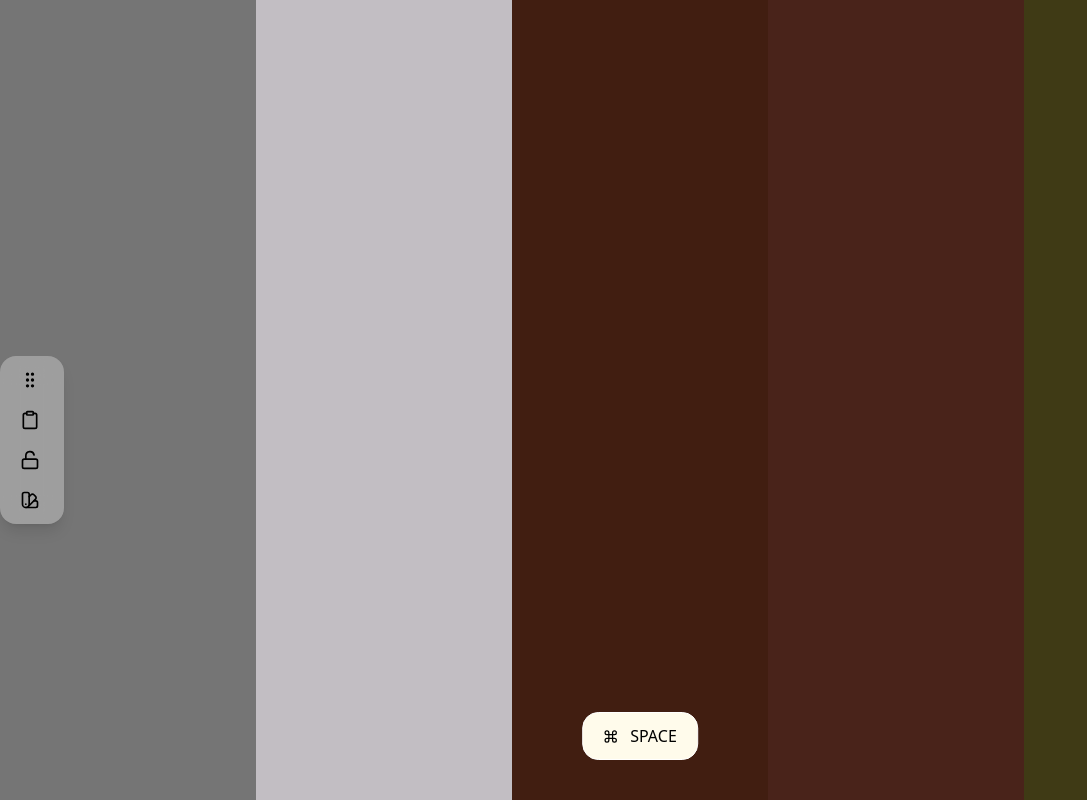
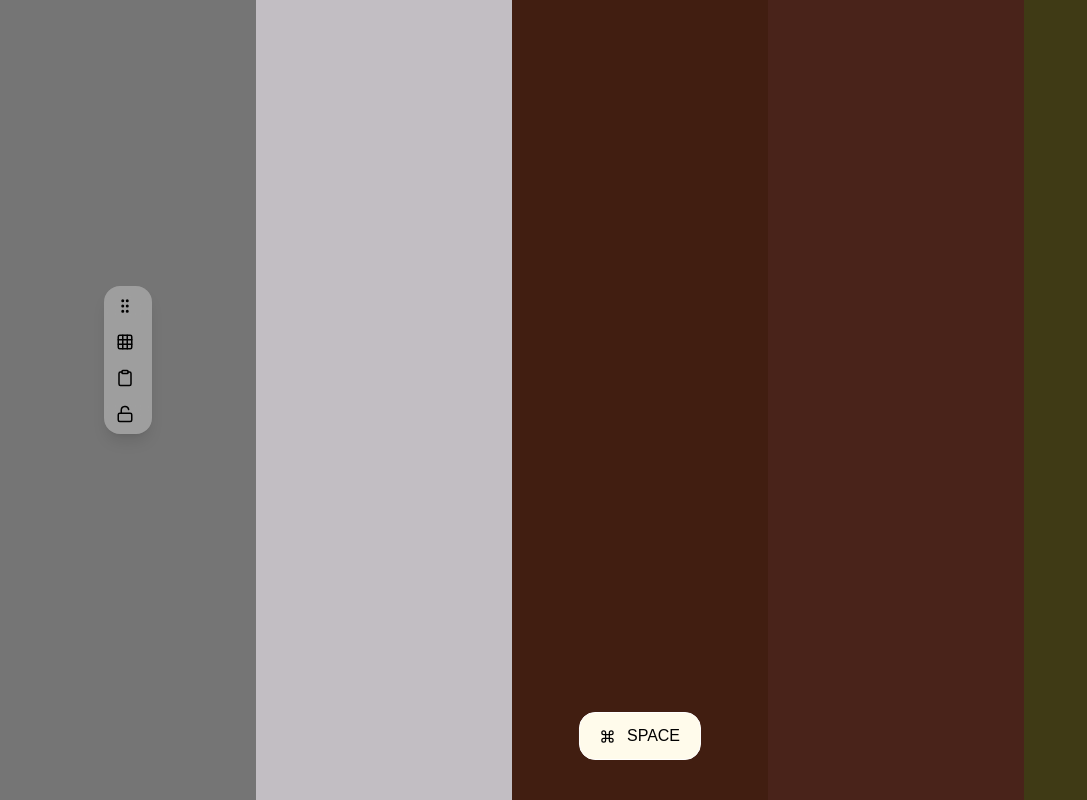
Before and after one commit to senpai60/ColorProject, a React (Vite) app: page / in a window 1280 px wide. Shown: the whole page, without its empty margins (0-1087 px from the left). Built offline with nearby package versions, Linux system fonts and the light colour scheme.

Commit message:
Refactor ColorPalate and PalateInteractions components; add Navbar component and enhance color shade generation logic

```diff
--- a/src/App.jsx
+++ b/src/App.jsx
@@ -2,7 +2,7 @@ import ColorGenPage from "./pages/ColorGenPage";
 
 function App() {
   return (
-    <main className="w-full h-screen bg-zinc-950">
+    <main className="w-full h-screen bg-zinc-950 font-sans">
       <ColorGenPage />
     </main>
   );
--- a/src/components/layout/ColorPalate.jsx
+++ b/src/components/layout/ColorPalate.jsx
@@ -4,7 +4,7 @@ import { CSS } from "@dnd-kit/utilities";
 import PalateInteractions from "./PalateInteractions";
 import PalateWebContent from "./PalateWebContent";
 
-function ColorPalate({ id, colorObj, updateLock, showToast,setRandomColors }) {
+function ColorPalate({ id, colorObj, updateLock,onUpdateColor, showToast,setRandomColors }) {
   const [showInteraction, setShowInteraction] = useState(false);
   const [lockedColor, setLockedColor] = useState(false);
 
@@ -34,7 +34,7 @@ function ColorPalate({ id, colorObj, updateLock, showToast,setRandomColors }) {
       style={style}
       onMouseEnter={() => setShowInteraction(true)}
       onMouseLeave={() => setShowInteraction(false)}
-      className="flex-1 h-full flex items-center justify-between hover:flex-[1.2]d transition-[flex] duration-300 ease-in-out"
+      className="flex-1 h-full flex items-center justify-center hover:flex-3 transition-[flex] duration-300 ease-in-out"
     >
       {(showInteraction || isDragging) && (
         <PalateInteractions
@@ -43,6 +43,7 @@ function ColorPalate({ id, colorObj, updateLock, showToast,setRandomColors }) {
           locked={colorObj.locked}
           onLockToggle={updateLock}
           showToast={showToast}
+          onUpdateColor={onUpdateColor}
           // Pass drag handles down
           dragAttributes={attributes}
           dragListeners={listeners}
--- /dev/null
+++ b/src/components/layout/Navbar.jsx
@@ -0,0 +1,8 @@
+
+function Navbar() {
+  return (
+    <div>Navbar</div>
+  )
+}
+
+export default Navbar
--- a/src/components/layout/PalateInteractions.jsx
+++ b/src/components/layout/PalateInteractions.jsx
@@ -1,59 +1,68 @@
-import {
-  Clipboard,
-  Lock,
-  Unlock,
-  GripVertical,
-  SwatchBook,
-} from "lucide-react";
+import { Clipboard, Lock, Unlock, Grid, GripVertical } from "lucide-react";
 import PalateInteractionButton from "../ui/PalateInteractionButton";
 import { copyColor } from "../../utils/palateInteractions";
-import { generateColorShades } from "../../utils/colorUtils";
+import { generateColorShades } from "../../utils/colorUtils"; // Import utility
 import { useState } from "react";
-import ColorUtils from "./ColorUtils";
 
 function PalateInteractions({
-  setRandomColors,
   color,
   locked,
   onLockToggle,
   showToast,
+  onUpdateColor,
+  dragAttributes, // Drag drop props
   dragListeners,
-  dragAttributes,
 }) {
-  const [generatedShades, setGeneratedShades] = useState([]);
+  const [showShades, setShowShades] = useState(false);
+  const shades = generateColorShades(color);
 
-  const displayShades = (color) => {
-    const shades = generateColorShades(color);
-    setGeneratedShades(shades);
-  };
   return (
-    <>
-      <div className="mt-20 rounded-2xl px-5 py-3 bg-white/30 backdrop-blur-md shadow-lg flex flex-col items-center gap-4 animate-slide-fade">
-        {/* Dragger Button */}
+    <div className="mb-20 rounded-2xl px-3 py-2 bg-white/30 backdrop-blur-md shadow-lg flex flex-col items-center gap-3 animate-slide-fade relative z-50">
+      {/* Shades Popup - Positioned absolute relative to this container */}
+      {showShades && (
+        <div
+          className="absolute top-1/2 mb-4 bg-white rounded-xl shadow-2xl p-2 grid grid-cols-3 gap-1 w-32 animate-in fade-in zoom-in duration-200"
+          onMouseLeave={() => setShowShades(false)} // Mouse hatane par close
+        >
+          {shades.map((shade) => (
+            <button
+              key={shade}
+              className="w-8 h-8 rounded-full border border-gray-100 hover:scale-110 transition-transform shadow-sm cursor-pointer"
+              style={{ backgroundColor: shade }}
+              onClick={() => {
+                onUpdateColor(shade); // Color update karega
+                setShowShades(false); // Popup close
+              }}
+              title={shade}
+            />
+          ))}
+        </div>
+      )}
+
+      {/* Drag Handle */}
       <PalateInteractionButton
-          className="cursor-grab active:cursor-grabbing touch-none"
+        className="cursor-grab active:cursor-grabbing"
         {...dragListeners}
         {...dragAttributes}
       >
-          <GripVertical size={20} />
+        <GripVertical size={18} />
       </PalateInteractionButton>
 
-        {/* Existing Buttons */}
-        <PalateInteractionButton onClick={() => copyColor(color, showToast)}>
-          <Clipboard size={20} />
+      {/* Shades Button */}
+      <PalateInteractionButton onClick={() => setShowShades(!showShades)}>
+        <Grid size={18} />
       </PalateInteractionButton>
 
+      {/* Copy Button */}
+      <PalateInteractionButton onClick={() => copyColor(color, showToast)}>
+        <Clipboard size={18} />
+      </PalateInteractionButton>
+
+      {/* Lock Button */}
       <PalateInteractionButton onClick={onLockToggle}>
-          {locked ? <Lock size={20} /> : <Unlock size={20} />}
-        </PalateInteractionButton>
-        <PalateInteractionButton onClick={() => displayShades(color)}>
-          <SwatchBook size={20} />
+        {locked ? <Lock size={18} /> : <Unlock size={18} />}
       </PalateInteractionButton>
     </div>
-      {generatedShades && (<div className="w-full h-full">
-        <ColorUtils utilColors={generatedShades}/>
-      </div>)}
-    </>
   );
 }
 
--- a/src/index.css
+++ b/src/index.css
@@ -1,4 +1,17 @@
 @import 'tailwindcss';
+
+@import url('https://fonts.googleapis.com/css2?family=JetBrains+Mono:wght@400;500&family=Outfit:wght@300;400;500;600;700&display=swap');
+
+/* 2. Variables define kar le easy use ke liye */
+.font-sans {
+    font-family: 'Outfit', sans-serif;
+}
+
+.font-mono {
+
+    font-family: 'JetBrains Mono', monospace;
+    ;
+}
 
 @keyframes slide-fade {
     0% {
--- a/src/pages/ColorGenPage.jsx
+++ b/src/pages/ColorGenPage.jsx
@@ -70,6 +70,12 @@ function ColorGenPage() {
     fetchRandomColors();
   }, []);
 
+  const handleColorUpdate = (index, newColor) => {
+    setRandomColors((prev) =>
+      prev.map((c, i) => (i === index ? { ...c, value: newColor } : c))
+    );
+  };
+
   return (
     <section className="w-full h-full flex overflow-hidden">
       <DndContext
@@ -88,6 +94,7 @@ function ColorGenPage() {
               id={color.id}  // Pass ID to component
               colorObj={color}
               showToast={showToast}
+              onUpdateColor={(newColor) => handleColorUpdate(index, newColor)}
               updateLock={() => {
                 setRandomColors((prev) =>
                   prev.map((c) =>
--- a/src/utils/colorUtils.js
+++ b/src/utils/colorUtils.js
@@ -1,10 +1,21 @@
 import { parseHSL } from "./hslParser";
 
-export const generateColorShades = (hslStr) => {
-  let shades = [];
-  const { hue, saturation, light } = parseHSL(hslStr);
-  for (let i = 0; i < 10; i++) {
-    shades.push(`hsl(${hue}, ${saturation}%, ${i * 10 + 5}%`);
+export const generateColorShades = (hslString) => {
+  // HSL string se values extract karna (e.g., "hsl(200, 50%, 50%)")
+  const match = hslString.match(/hsl\(([\d.]+),\s*([\d.]+)%,\s*([\d.]+)%\)/);
+
+  if (!match) return [];
+
+  const h = parseFloat(match[1]);
+  const s = parseFloat(match[2]);
+  // l ko ignore karenge kyunki hume shades ke liye L vary karna hai
+
+  const shades = [];
+  // 10 se 95 tak loop chalayenge taaki pure black/white avoid ho sake (optional)
+  // Coolors jaisa feel dene ke liye hum approx 20 shades generate karenge
+  for (let l = 95; l >= 5; l -= 5) {
+    shades.push(`hsl(${h}, ${s}%, ${l}%)`);
   }
+
   return shades;
 };
```
Lines whose indentation alone changed are shown as unchanged.
